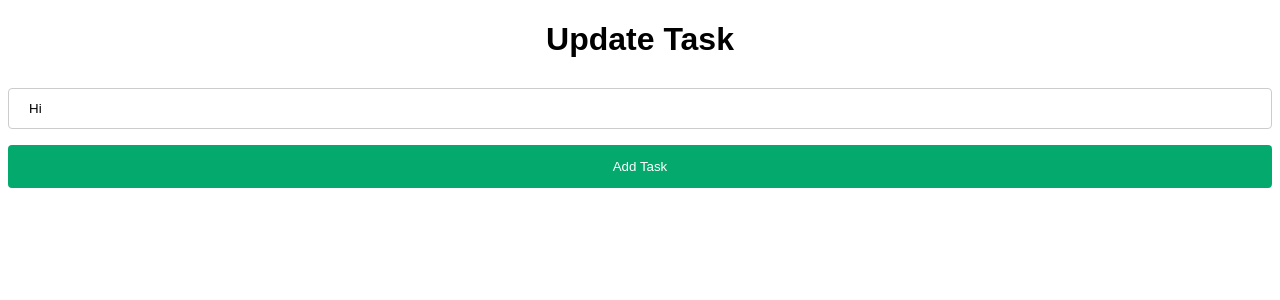
After one commit to barzansaeedpour/flask-base-app, a Flask app: page /update/1 in a window 1280 px wide. The commit adds this page. Shown: the top 300 px of the page. Run offline with Flask 3, Linux system fonts and the light colour scheme; data comes from the database, SQL or seed files in the repository; both versions use the stored data as it was after the commit.

Commit message:
working on update

```diff
--- a/app.py
+++ b/app.py
@@ -44,6 +44,14 @@ def delete(id):
     except:
         return "There was an issue deleting that task"
 
+@app.route('/update/<int:id>', methods= ['POST', 'GET'])
+def update(id):
+    task_to_update = Todo.query.get_or_404(id)
+    if request.method == "POST":
+        pass
+    else:
+        return render_template('update.html', task= task_to_update)
+
 if __name__ == "__main__":
     app.run(debug=True)
     with app.app_context():
--- a/templates/index.html
+++ b/templates/index.html
@@ -21,7 +21,7 @@
             <td>
                 <a href="/delete/{{task.id}}" >Delete</a>
                 <br>
-                <a href="">Update</a>
+                <a href="/update/{{task.id}}">Update</a>
             </td>
         </tr>
         {%endfor%}
--- /dev/null
+++ b/templates/update.html
@@ -0,0 +1,17 @@
+{% extends 'base.html' %}
+
+
+{% block head %}
+<title>Update Task</title>
+{% endblock %}
+
+{% block body %}
+<div class="content">
+    <h1>Update Task</h1>
+
+    <form action="/update/{{task.id}}" method="POST">
+        <input type="text" name="content" id="content" placeholder="Your task..." value="{{task.content}}">
+        <input type="submit" value="Add Task">
+    </form>
+</div>
+{% endblock %}
```
Also changed, not shown: instance/test.db.
